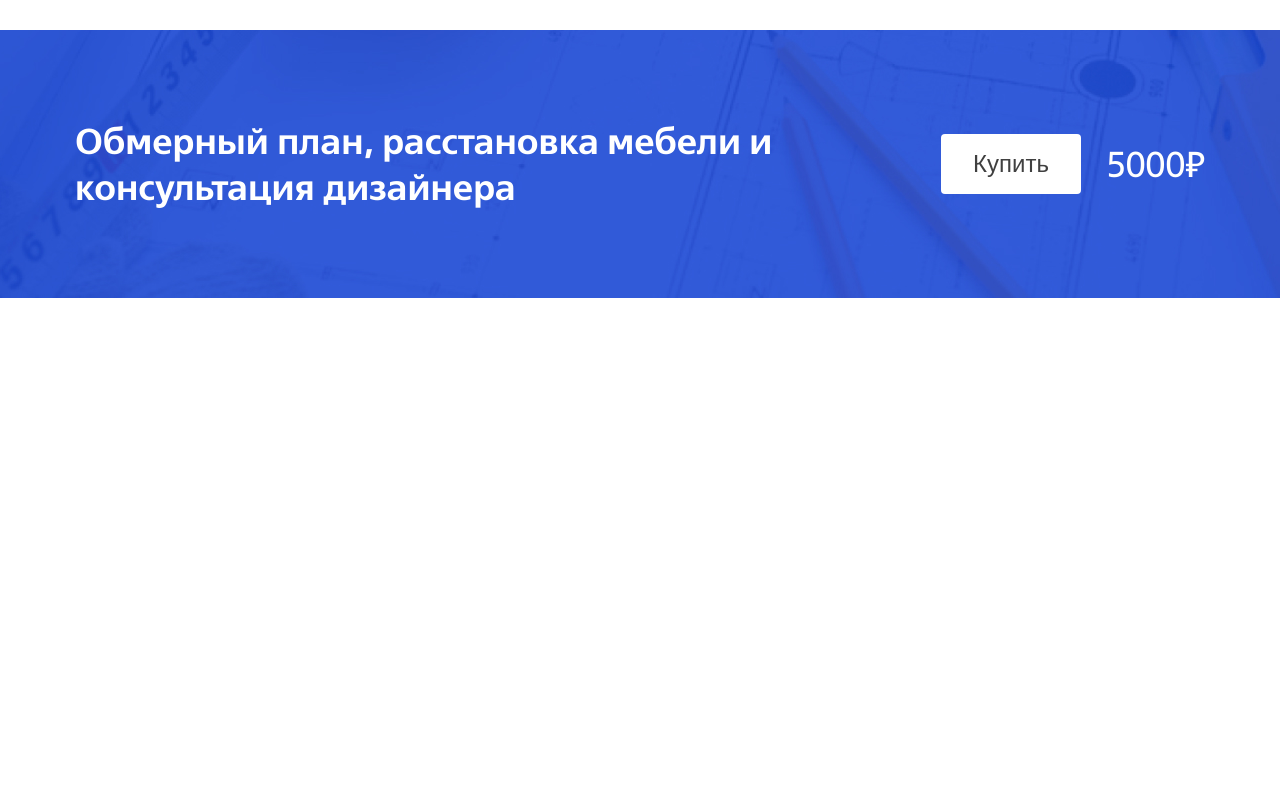
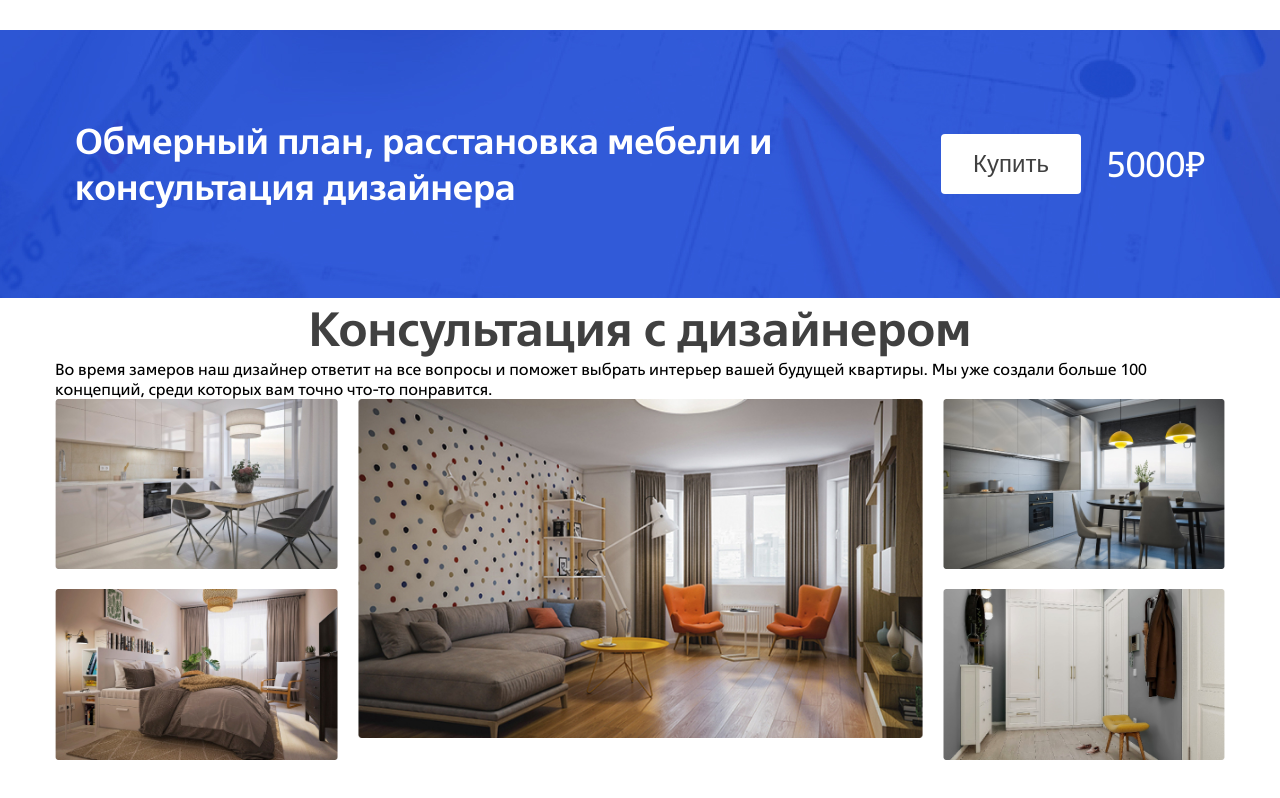
Before and after one commit to alexander-rubenov/flatplan-vtb, a plain HTML site: page index.html in a window 1280 px wide. Shown: the part 2194-2992 px from the top of the page. Drawn offline with Linux system fonts and the light colour scheme.

Commit message:
Creating gallery

```diff
--- a/index.html
+++ b/index.html
@@ -112,6 +112,22 @@
             </div>
         </section>
 
+        <section class="consultation-with-designer">
+            <div class="consultation-with-designer__wrapper wrapper">
+                <h2 class="header consultation-with-designer__header">Консультация с дизайнером</h2>
+                <p class="consultation-with-designer__text-content">Во время замеров наш дизайнер ответит на все вопросы и поможет выбрать интерьер вашей будущей квартиры. Мы уже создали больше 100 концепций, среди которых вам точно что-то понравится.</p>
+                <div class="consultation-with-designer__gallery">
+                    <ul class="consultation-with-designer__list">
+                        <li class="consultation-with-designer__item consultation-with-designer__item-1"><img class="consultation-with-designer__image" src="img/consultation-with-designer-1.jpg" alt="Изображение интерьера вашей будущей квартиры"></li>
+                        <li class="consultation-with-designer__item consultation-with-designer__item-2"><img class="consultation-with-designer__image" src="img/consultation-with-designer-2.jpg" alt="Изображение интерьера вашей будущей квартиры"></li>
+                        <li class="consultation-with-designer__item consultation-with-designer__item-3"><img class="consultation-with-designer__image" src="img/consultation-with-designer-3.jpg" alt="Изображение интерьера вашей будущей квартиры"></li>
+                        <li class="consultation-with-designer__item consultation-with-designer__item-4"><img class="consultation-with-designer__image" src="img/consultation-with-designer-4.jpg" alt="Изображение интерьера вашей будущей квартиры"></li>
+                        <li class="consultation-with-designer__item consultation-with-designer__item-5"><img class="consultation-with-designer__image" src="img/consultation-with-designer-5.jpg" alt="Изображение интерьера вашей будущей квартиры"></li>
+                    </ul>
+                </div>
+            </div>
+        </section>
+
     </main>
 
 
--- a/sass/styles.scss
+++ b/sass/styles.scss
@@ -401,3 +401,41 @@ ul {
     font-size: 36px;
     color: #ffffff;
 }
+// -- banner
+
+// consultation-with-designer
+.consultation-with-designer__list {
+    max-width: 1170px;
+    display: grid;
+    grid-gap: 20px;
+    grid-template-areas: "image-1 image-3 image-4"
+                         "image-2 image-3 image-5";
+    grid-template-columns: 1fr 2fr 1fr;
+}
+
+.consultation-with-designer__item-1 {
+    grid-area: image-1;
+}
+
+.consultation-with-designer__item-2 {
+    grid-area: image-2;
+}
+
+.consultation-with-designer__item-3 {
+    grid-area: image-3;
+}
+
+.consultation-with-designer__item-4 {
+    grid-area: image-4;
+}
+
+.consultation-with-designer__item-5 {
+    grid-area: image-5;
+}
+
+.consultation-with-designer__image {
+    max-width: 100%;
+    height: auto;
+
+    vertical-align: middle;
+}
```
Also changed, not shown: img/consultation-with-designer-1.jpg (added), img/consultation-with-designer-2.jpg (added), img/consultation-with-designer-3.jpg (added), img/consultation-with-designer-4.jpg (added), img/consultation-with-designer-5.jpg (added), sass/styles.css, 1 other file.
